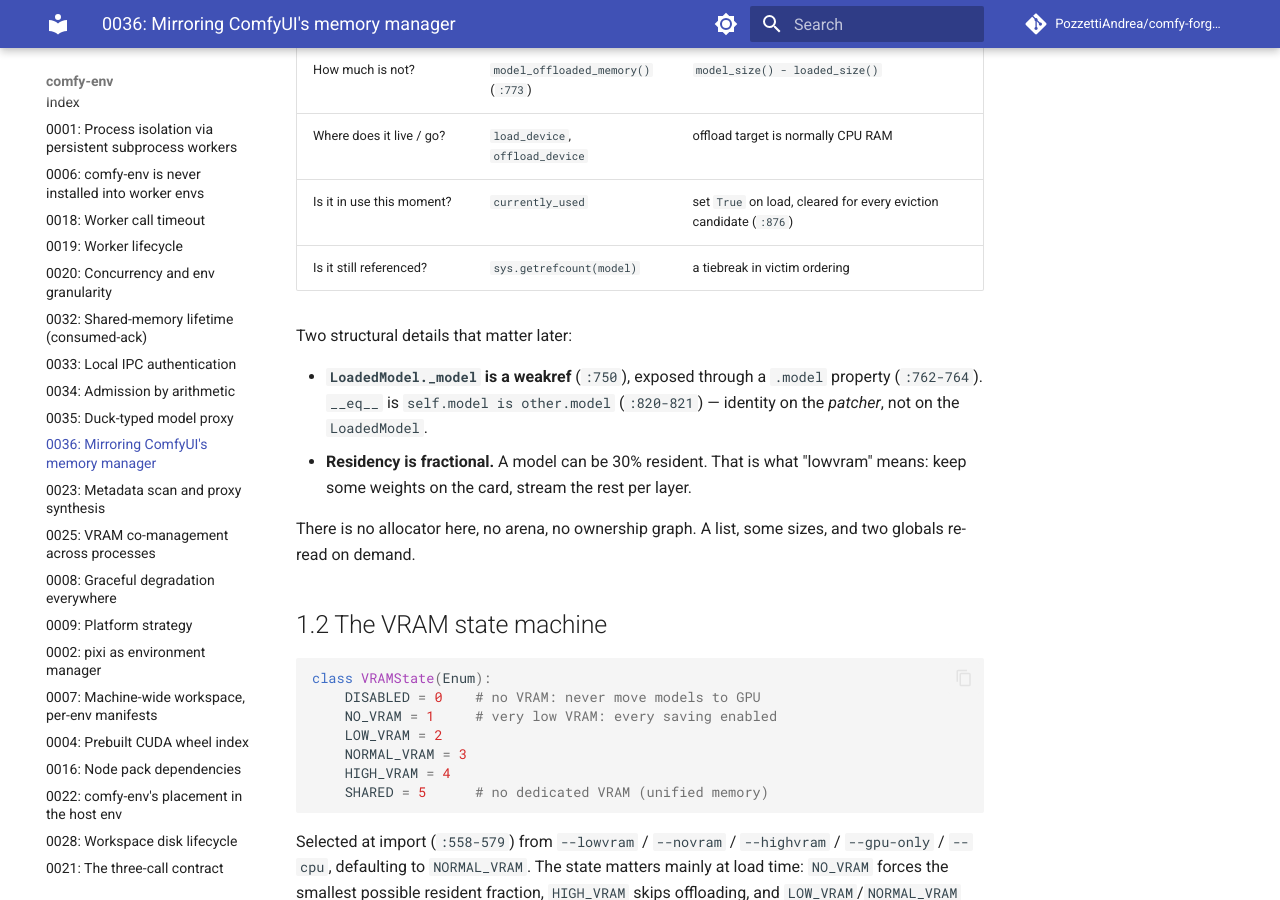
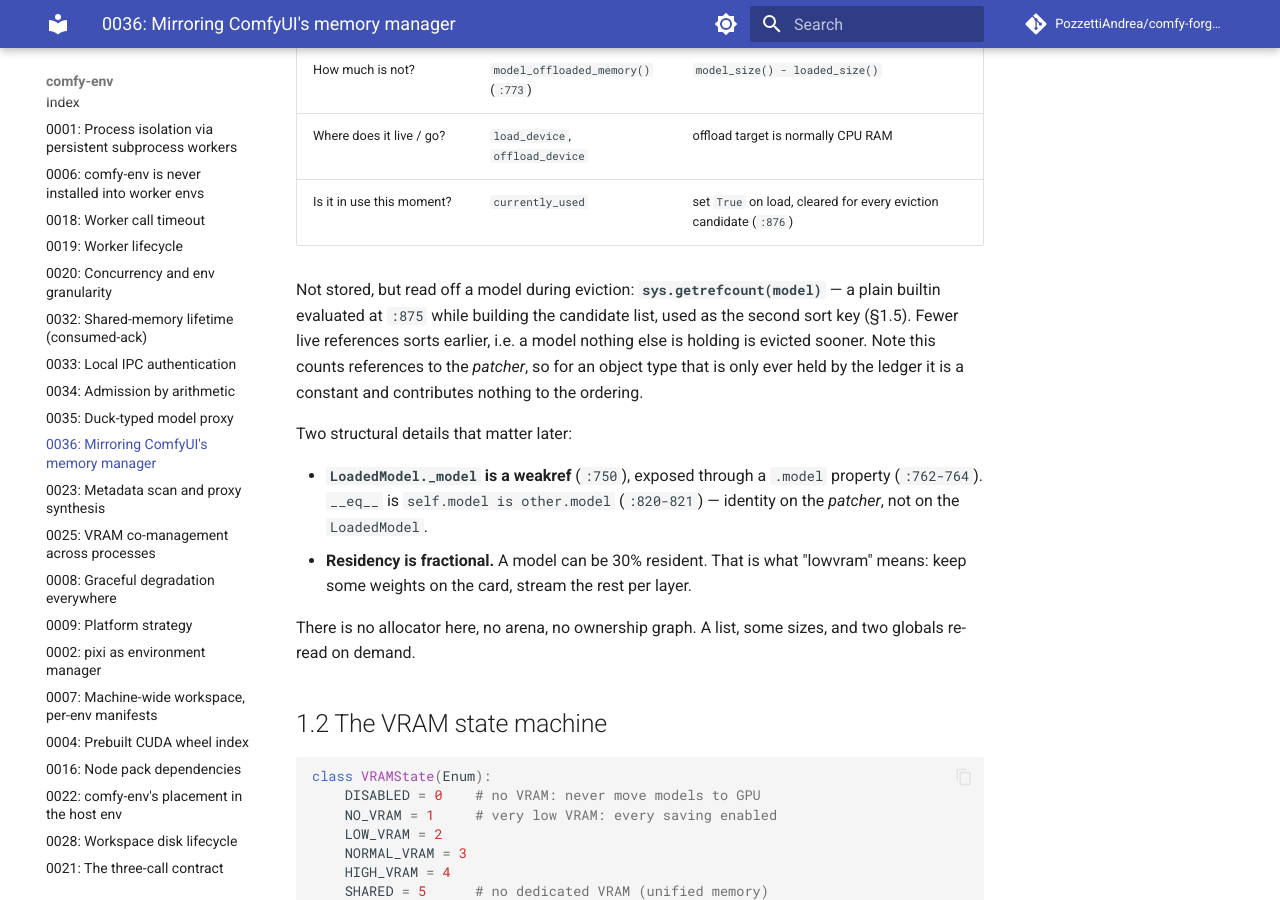
Before and after one commit to Comfy-Forge/comfy-forge-docs, an MkDocs documentation site: the page built from docs/comfy-env/adr/0036-mirroring-comfyui-memory-management.md, in a window 1280 px wide and 900 px high, scrolled down 989 px. Built offline with MkDocs 1.6.1 and Material for MkDocs 9.7.7, drawn with Linux system fonts in a browser that asks for light colours; comment, search, counter and statistics services are not loaded.

Commit message:
docs: refcount is read at eviction time, not tracked state

```diff
--- a/docs/comfy-env/adr/0036-mirroring-comfyui-memory-management.md
+++ b/docs/comfy-env/adr/0036-mirroring-comfyui-memory-management.md
@@ -36,7 +36,13 @@ the manager can ask:
 | How much is not? | `model_offloaded_memory()` (`:773`) | `model_size() - loaded_size()` |
 | Where does it live / go? | `load_device`, `offload_device` | offload target is normally CPU RAM |
 | Is it in use this moment? | `currently_used` | set `True` on load, cleared for every eviction candidate (`:876`) |
-| Is it still referenced? | `sys.getrefcount(model)` | a tiebreak in victim ordering |
+
+Not stored, but read off a model during eviction: **`sys.getrefcount(model)`**
+— a plain builtin evaluated at `:875` while building the candidate list, used
+as the second sort key (§1.5). Fewer live references sorts earlier, i.e. a
+model nothing else is holding is evicted sooner. Note this counts references
+to the *patcher*, so for an object type that is only ever held by the ledger
+it is a constant and contributes nothing to the ordering.
 
 Two structural details that matter later:
 
```
